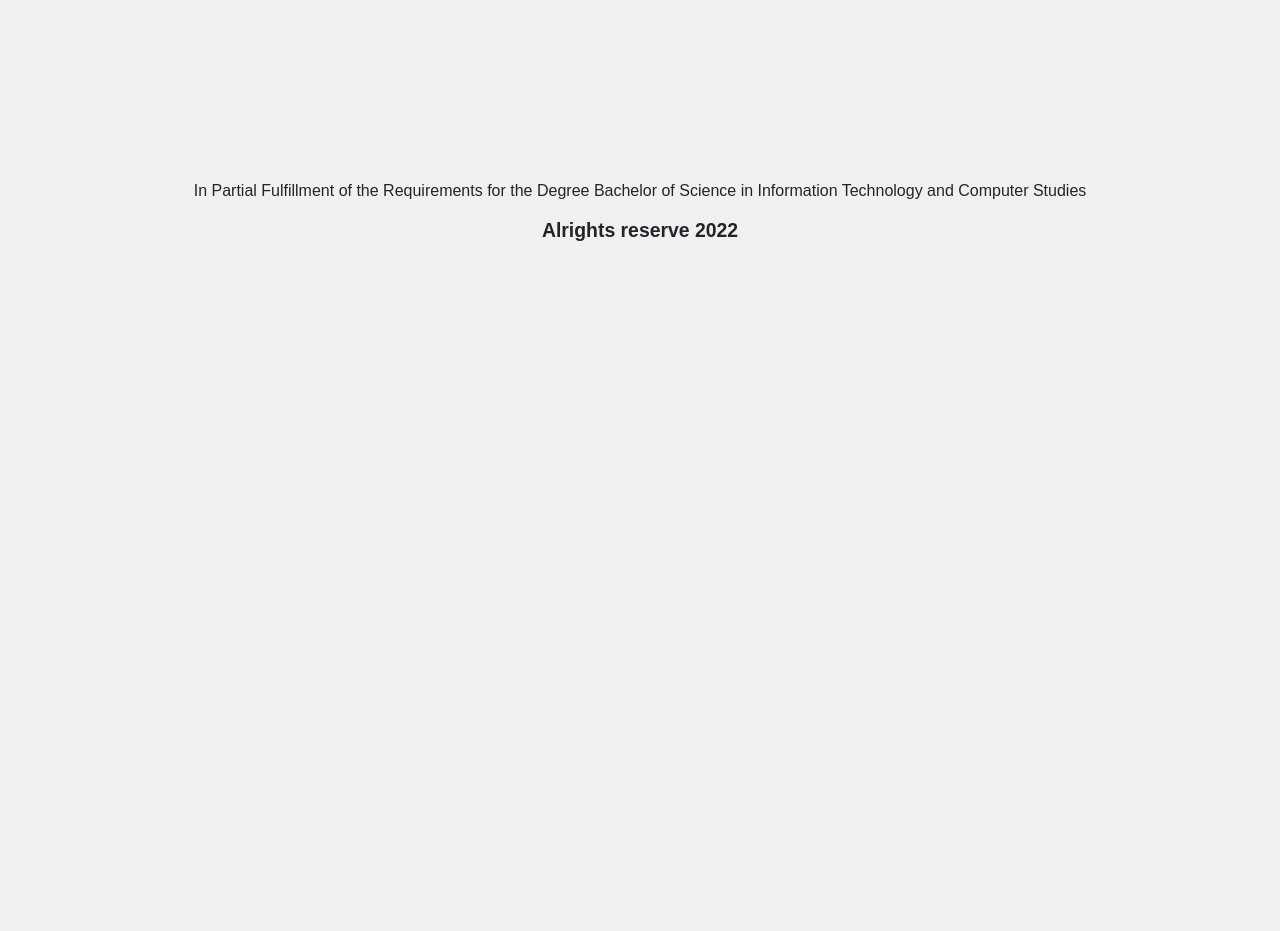
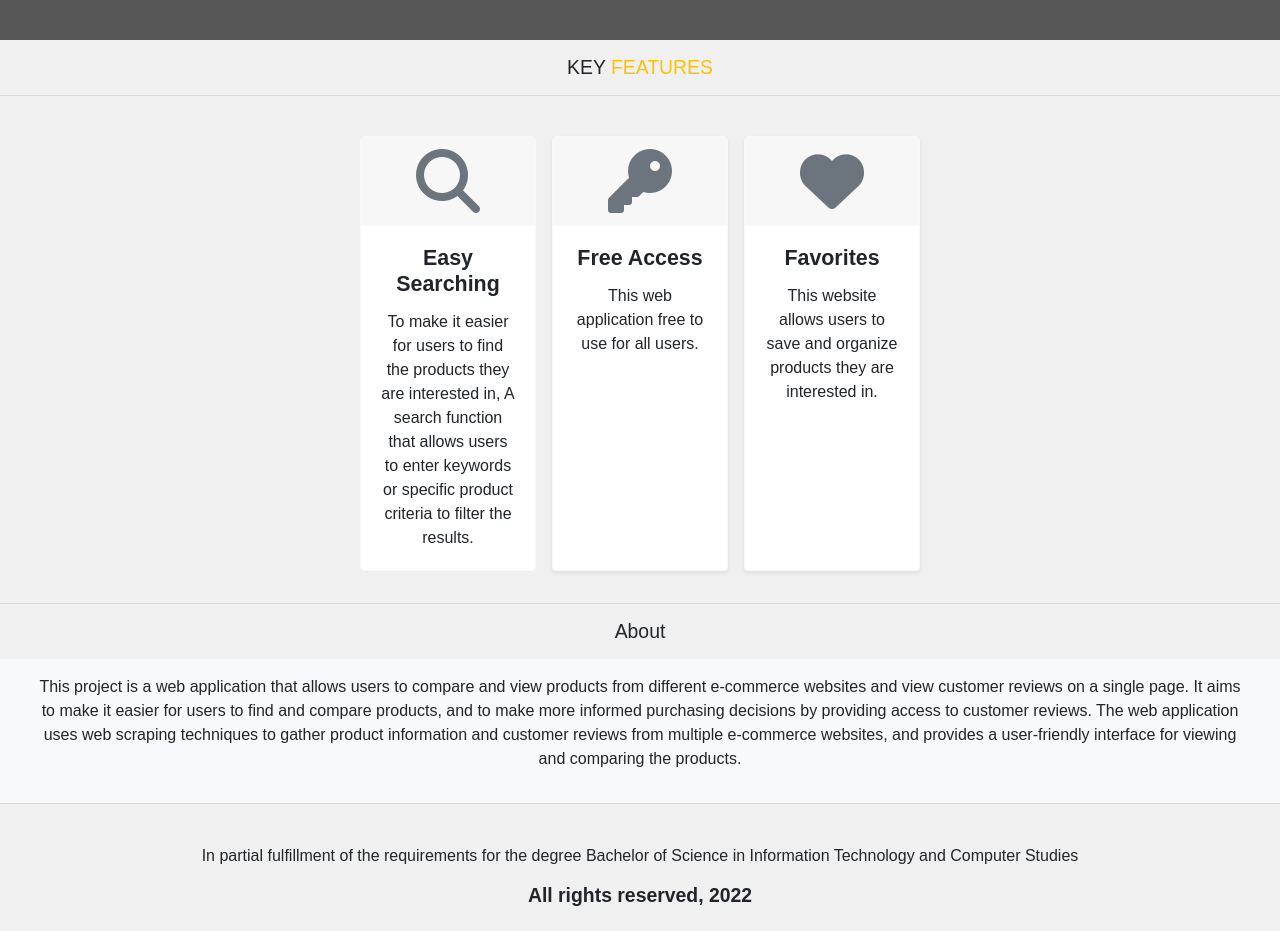
Before and after one commit to AlfredPaguio/Cross-E-commerce-Platform-Product-Evaluation-Web-Application-Capstone, a Flask app: page / in a window 1280 px wide. Shown: the part 572-1503 px from the top of the page. Before the commit the page ends 813 px from the top, so only its background shows below. Run offline with Flask 2, Linux system fonts and the light colour scheme.

Commit message:
Base and home template update
And Bootstrap upgrade from 4.5 to 4.6 and fontawesome upgrade

```diff
--- a/webscraper/static/js/main.js
+++ b/webscraper/static/js/main.js
@@ -70,7 +70,3 @@ function scrollFunction() {
     homearrow.classList.remove("show");
   }
 }
-
-function myFunction() {
-  myDIV.classList.toggle("newStyle");
-}
--- a/webscraper/templates/base.html
+++ b/webscraper/templates/base.html
@@ -1,20 +1,25 @@
 <!doctype html>
 <html lang="en">
+
 <head>
    <!-- Required meta tags -->
    <meta charset="utf-8">
    <meta name="viewport" content="width=device-width, initial-scale=1">
    {% block stylesheets %}
    <!-- Bootstrap CSS -->
-      <link rel="stylesheet" href="https://cdn.jsdelivr.net/npm/bootstrap@4.5.3/dist/css/bootstrap.min.css" integrity="sha384-TX8t27EcRE3e/ihU7zmQxVncDAy5uIKz4rEkgIXeMed4M0jlfIDPvg6uqKI2xXr2" crossorigin="anonymous">
+   <link rel="stylesheet" href="https://cdn.jsdelivr.net/npm/bootstrap@4.6.2/dist/css/bootstrap.min.css"
+   integrity="sha384-xOolHFLEh07PJGoPkLv1IbcEPTNtaed2xpHsD9ESMhqIYd0nLMwNLD69Npy4HI+N" crossorigin="anonymous" />
    <link rel="stylesheet" href="{{ url_for('static',filename='styles/main.css') }}">
-      <link rel="stylesheet" href="https://cdnjs.cloudflare.com/ajax/libs/font-awesome/4.7.0/css/font-awesome.min.css">
+   <!--Fontawesome-->
+   <link href="https://cdnjs.cloudflare.com/ajax/libs/font-awesome/6.2.0/css/all.min.css" rel="stylesheet"
+   type="text/css" />
    {% endblock %}
    <title>
       {% block title%}
       {% endblock %}
    </title>
 </head>
+
 <body>
    <nav class="navbar navbar-expand-md navbar-dark bg-dark">
       <a class="navbar-brand" href="{{ url_for('home_page') }}">Capstone Project</a>
@@ -33,17 +38,23 @@
          {% if current_user.is_authenticated %}
          <ul class="navbar-nav">
             <li class="nav-item">
-                  <a class="nav-link d-none d-md-block active">Welcome, <span class="font-weight-bold">{{ current_user.username }}</span></a>
+               <a class="nav-link d-none d-md-block active">Welcome, <span class="font-weight-bold">{{
+                     current_user.username }}</span></a>
                <a class="nav-link d-sm-block d-md-none" href="{{ url_for('account_page') }}">Account</a>
-                  <a class="nav-link d-sm-block d-md-none" href="https://forms.gle/uvBrLnAqJyHPTeA59" target="_blank">Survey for IT</a>
-                  <a class="nav-link d-sm-block d-md-none" href="https://forms.gle/DD7VJgtvBVfKbZDh8" target="_blank">Survey for Users</a>
-                  <a class="nav-link d-sm-block d-md-none" onclick="loading();" href="{{ url_for('logout_page') }}">Logout</a>
+               <a class="nav-link d-sm-block d-md-none" href="https://forms.gle/uvBrLnAqJyHPTeA59"
+                  target="_blank">Survey for IT</a>
+               <a class="nav-link d-sm-block d-md-none" href="https://forms.gle/DD7VJgtvBVfKbZDh8"
+                  target="_blank">Survey for Users</a>
+               <a class="nav-link d-sm-block d-md-none" onclick="loading();"
+                  href="{{ url_for('logout_page') }}">Logout</a>
             </li>
             <li class="nav-item">
-                  <a class="nav-link d-none d-md-block" href="https://forms.gle/uvBrLnAqJyHPTeA59" target="_blank">Survey for IT</a>
+               <a class="nav-link d-none d-md-block" href="https://forms.gle/uvBrLnAqJyHPTeA59" target="_blank">Survey
+                  for IT</a>
             </li>
             <li class="nav-item">
-                  <a class="nav-link d-none d-md-block" href="https://forms.gle/DD7VJgtvBVfKbZDh8" target="_blank">Survey for Users</a>
+               <a class="nav-link d-none d-md-block" href="https://forms.gle/DD7VJgtvBVfKbZDh8" target="_blank">Survey
+                  for Users</a>
             </li>
          </ul>
          <div class="btn-group d-none d-md-block">
@@ -51,8 +62,10 @@
                <i class="fa fa-caret-down" aria-hidden="true" style="color:white;"></i>
             </button>
             <div class="dropdown-menu dropdown-menu-right">
-                  <a class="dropdown-item font-weight-bold" href="{{ url_for('account_page') }}" style="color:black;">Account</a>
-                  <a class="dropdown-item font-weight-bold" onclick="loading();" href="{{ url_for('logout_page') }}" style="color:black;">Logout</a>
+               <a class="dropdown-item font-weight-bold" href="{{ url_for('account_page') }}"
+                  style="color:black;">Account</a>
+               <a class="dropdown-item font-weight-bold" onclick="loading();" href="{{ url_for('logout_page') }}"
+                  style="color:black;">Logout</a>
             </div>
          </div>
          {% else %}
@@ -67,6 +80,14 @@
          {% endif %}
       </div>
    </nav>
+   <div id="homearrow" class="homeup p-3 pb-4">
+      <a class="js-scroll-trigger" onclick='window.scrollTo({top: 0, behavior: "smooth"});'>
+         <span class="fa-stack fa-1x">
+            <i class="fa-solid fa-circle fa-stack-2x text-info"></i>
+            <i class="fa-solid fa-arrow-up fa-stack-1x fa-inverse"></i>
+         </span>
+      </a>
+   </div>
    {% with messages = get_flashed_messages(with_categories=true) %}
    {% if messages %}
    {% for category,message in messages %}
@@ -87,18 +108,16 @@
    {% block javascripts %}
    <script type="text/javascript" src="{{ url_for('static',filename='js/main.js') }}"></script>
 
-      <!-- Optional JavaScript; choose one of the two! -->
-      <!-- Option 1: jQuery and Bootstrap Bundle (includes Popper) -->
-      <script src="https://code.jquery.com/jquery-3.5.1.slim.min.js" integrity="sha384-DfXdz2htPH0lsSSs5nCTpuj/zy4C+OGpamoFVy38MVBnE+IbbVYUew+OrCXaRkfj" crossorigin="anonymous"></script>
-      <script src="https://cdn.jsdelivr.net/npm/bootstrap@4.5.3/dist/js/bootstrap.bundle.min.js" integrity="sha384-ho+j7jyWK8fNQe+A12Hb8AhRq26LrZ/JpcUGGOn+Y7RsweNrtN/tE3MoK7ZeZDyx" crossorigin="anonymous"></script>
-      <!-- Option 2: jQuery, Popper.js, and Bootstrap JS
-         <script src="https://code.jquery.com/jquery-3.5.1.slim.min.js" integrity="sha384-DfXdz2htPH0lsSSs5nCTpuj/zy4C+OGpamoFVy38MVBnE+IbbVYUew+OrCXaRkfj" crossorigin="anonymous"></script>
-         <script src="https://cdn.jsdelivr.net/npm/popper.js@1.16.1/dist/umd/popper.min.js" integrity="sha384-9/reFTGAW83EW2RDu2S0VKaIzap3H66lZH81PoYlFhbGU+6BZp6G7niu735Sk7lN" crossorigin="anonymous"></script>
-         <script src="https://cdn.jsdelivr.net/npm/bootstrap@4.5.3/dist/js/bootstrap.min.js" integrity="sha384-w1Q4orYjBQndcko6MimVbzY0tgp4pWB4lZ7lr30WKz0vr/aWKhXdBNmNb5D92v7s" crossorigin="anonymous"></script>
-         -->
+   <script src="https://cdn.jsdelivr.net/npm/jquery@3.5.1/dist/jquery.slim.min.js"
+        integrity="sha384-DfXdz2htPH0lsSSs5nCTpuj/zy4C+OGpamoFVy38MVBnE+IbbVYUew+OrCXaRkfj"
+        crossorigin="anonymous"></script>
+    <script src="https://cdn.jsdelivr.net/npm/bootstrap@4.6.2/dist/js/bootstrap.bundle.min.js"
+        integrity="sha384-Fy6S3B9q64WdZWQUiU+q4/2Lc9npb8tCaSX9FK7E8HnRr0Jz8D6OP9dO5Vg3Q9ct"
+        crossorigin="anonymous"></script>
    {% endblock %}
    <!-- https://stackoverflow.com/questions/62641283/how-to-use-python-flask-in-javascript-file-js -->
    <!-- jinja2 template inheritance mechanism shits-->
 </body>
 {% include 'includes/loading_modal.html' %}
+
 </html>
--- a/webscraper/templates/home.html
+++ b/webscraper/templates/home.html
@@ -4,31 +4,103 @@
 {% endblock%}
 
 {% block content %}
-    <div class="container">
-        <div class="row text-md-left text-center">
-            <div class="col-sm-12 col-md-6 p-lg-4" style="margin-top:80px;">
-                <h3 class="display-6 font-weight-normal">
-                    DEVELOPMENT OF A CROSS-E-COMMERCE PLATFORM PRODUCT EVALUATION WEB APPLICATION USING CUSTOMER REVIEWS
-                </h3>
-                <p class="lead font-weight-normal">
-                    Start viewing your desired products from Shopee and Lazada on a single webpage!
-                </p>
-                <p><small class="font-weight-bold">*This webpage is for educational purposes only</small></p>
-                <a class="btn btn-outline-primary btn-sm" onclick="loading();" style="color:white;" href="{{ url_for('content_page') }}">Get Started</a>
-            </div>
-
-            <div class="col-sm-12 col-md-6 p-lg-4 d-none d-md-block" style="height:100px;">
-               <img class="img-fluid" src="https://lh3.googleusercontent.com/yYtdFyi9V2z4uD1Dxp_PgkjF_HYXQdCBM5XGuxwCaqOGXYdoTCMV31gl0-DBTxjmCOgDsLXqKN0tRV61bRcsVnMlD2jd5CSYtsJ-fGNPvpRYtzwG4ouLD5w5HiRxLO3ndhn6_5INnw=w2400"/>
+<section id="hero" class="homediv homeimage">
+    <div class="container-fluid h-100">
+        <div class="row d-flex justify-content-center align-items-center h-100">
+            <div class="col-10 col-xm-12 col-lg-10 text-center">
+                <h3 class="text-light mb-3">DEVELOPMENT OF A CROSS-E-COMMERCE PLATFORM PRODUCT EVALUATION WEB
+                    APPLICATION USING CUSTOMER REVIEWS</h3>
+                <h6 class="font-weight-light text-light mb-3">Start viewing your desired products from Shopee
+                    and
+                    Lazada on a single webpage!</h6>
+                <p><small class="font-weight-bold text-light">*This webpage is for educational purposes only</small></p>
+                <a href="login.html">
+                    <button type="button" class="btn btn-info">Get Started</button>
+                </a>
             </div>
         </div>
+    </div>
+</section>
 
-        <div class="row text-md-left" style="margin-top:200px;">
-            <p class="col-12 text-center">
-                In Partial Fulfillment of the Requirements for the Degree
-                Bachelor of Science in Information Technology and Computer Studies
-            </p>
-
-            <h6 class="col-12 text-center">Alrights reserve 2022</h6>
+<section id="features">
+    <div class="text-center">
+        <h6 class="font-weight-normal my-3">KEY <span class="text-warning">FEATURES</h6>
+    </div>
+    <hr>
+    <div class="homesection text-center py-3">
+        <div class="container-fluid">
+            <div class="row justify-content-center">
+                <div class="col-12 col-sm-6 col-md-6 col-lg-6 col-xl-3 homekey d-flex justify-content-center mb-2 p-2"
+                    style="min-height: 300px">
+                    <div class="card border-light shadow-s" style="width: 270px; min-height: 305px;">
+                        <div class="card-header border-light"><i
+                                class="fa-solid fa-magnifying-glass fa-4x text-secondary"></i>
+                        </div>
+                        <div class="card-body">
+                            <h5 class="card-title">Easy Searching</h5>
+                            <p class="card-text">To make it easier for users to find the products they are interested
+                                in, A search function that allows users to enter keywords or specific product criteria
+                                to filter the results.</p>
+                        </div>
+                    </div>
+                </div>
+                <div class="col-12 col-sm-6 col-md-6 col-lg-6 col-xl-3 homekey d-flex justify-content-center mb-2 p-2"
+                    style="min-height: 300px">
+                    <div class="card border-light shadow-sm" style="width: 270px; min-height: 305px;">
+                        <div class="card-header border-light"><i class="fa-solid fa-key fa-4x text-secondary"></i></div>
+                        <div class="card-body">
+                            <h5 class="card-title">Free Access</h5>
+                            <p class="card-text">This web application free to use for all users.</p>
+                        </div>
+                    </div>
+                </div>
+                <div class="col-12 col-sm-6 col-md-6 col-lg-6 col-xl-3 homekey d-flex justify-content-center mb-2 p-2">
+                    <div class="card border-light shadow-sm" style="width: 270px; min-height: 305px;">
+                        <div class="card-header border-light"><i
+                                class="fa-sharp fa-solid fa-heart fa-4x text-secondary"></i></div>
+                        <div class="card-body">
+                            <h5 class="card-title">Favorites</h5>
+                            <p class="card-text">This website allows users to save and organize products they are
+                                interested in.</p>
+                        </div>
+                    </div>
+                </div>
+            </div>
         </div>
     </div>
+</section>
+<hr class="m-0">
+<section id="about">
+    <div class="container-fluid ">
+        <div class="text-center">
+            <h6 class="font-weight-normal my-3 text-bold">About</h6>
+        </div>
+        <div class="row">
+
+            <div class="d-block bg-light text-center p-3">
+                <p class="col-12 text-center">This project is a web application that allows users to compare and view
+                    products from different e-commerce websites and view customer reviews on a single page. It aims to
+                    make it easier for users to find and compare products, and to make more informed purchasing
+                    decisions by providing access to customer reviews. The web application uses web scraping techniques
+                    to gather product information and customer reviews from multiple e-commerce websites, and provides a
+                    user-friendly interface for viewing and comparing the products.
+                </p>
+            </div>
+        </div>
+    </div>
+</section>
+
+<hr class="m-0">
+
+<section id="end">
+    <footer class="d-block text-center p-3" style="width: 100%;">
+        <br>
+        <p class="col-12 text-center">
+            In partial fulfillment of the requirements for the degree
+            Bachelor of Science in Information Technology and Computer Studies
+        </p>
+        <h6 class="col-12 text-center">All rights reserved, 2022</h6>
+    </footer>
+</section>
+
 {% endblock %}
```
Also changed, not shown: webscraper/static/styles/main.css (+13 -13 lines). Lines whose indentation alone changed are shown as unchanged.
